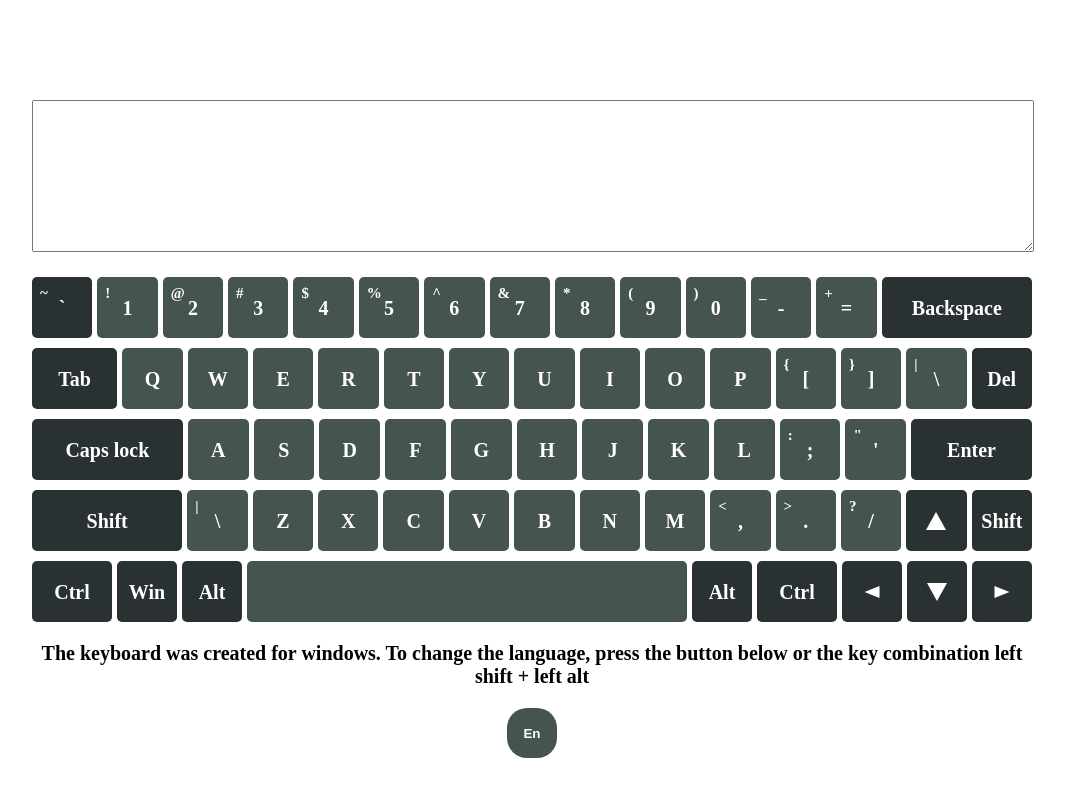
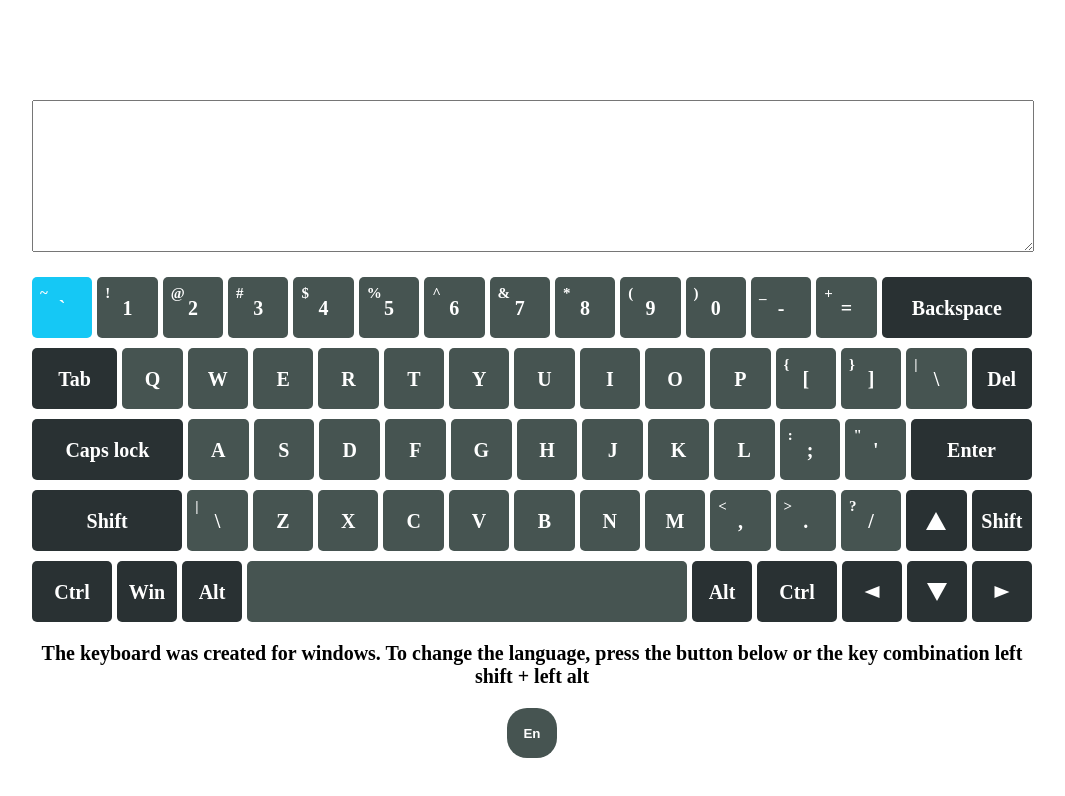
Before and after one commit to 5kazo4nik/virtual-keyboard, a website built with webpack: page virtual-keyboard/source/index.html in a window 1280 px wide. In both pictures the pointer is over the element 170 px from the left and 307 px from the top of the page. Shown: the whole page, without its empty margins (108-1173 px from the left). Built offline with nearby package versions, Linux system fonts and the light colour scheme.

Commit message:
feat: add hover effect

```diff
--- a/virtual-keyboard/source/css/styles.scss
+++ b/virtual-keyboard/source/css/styles.scss
@@ -52,6 +52,11 @@ body {
   text-align: left;
   cursor: pointer;
   transition: 0.2s;
+  opacity: 1;
+
+  &:hover {
+    background-color: #15c8f5;
+  }
 
   &_bordered {
     background-color: #293133;
```
